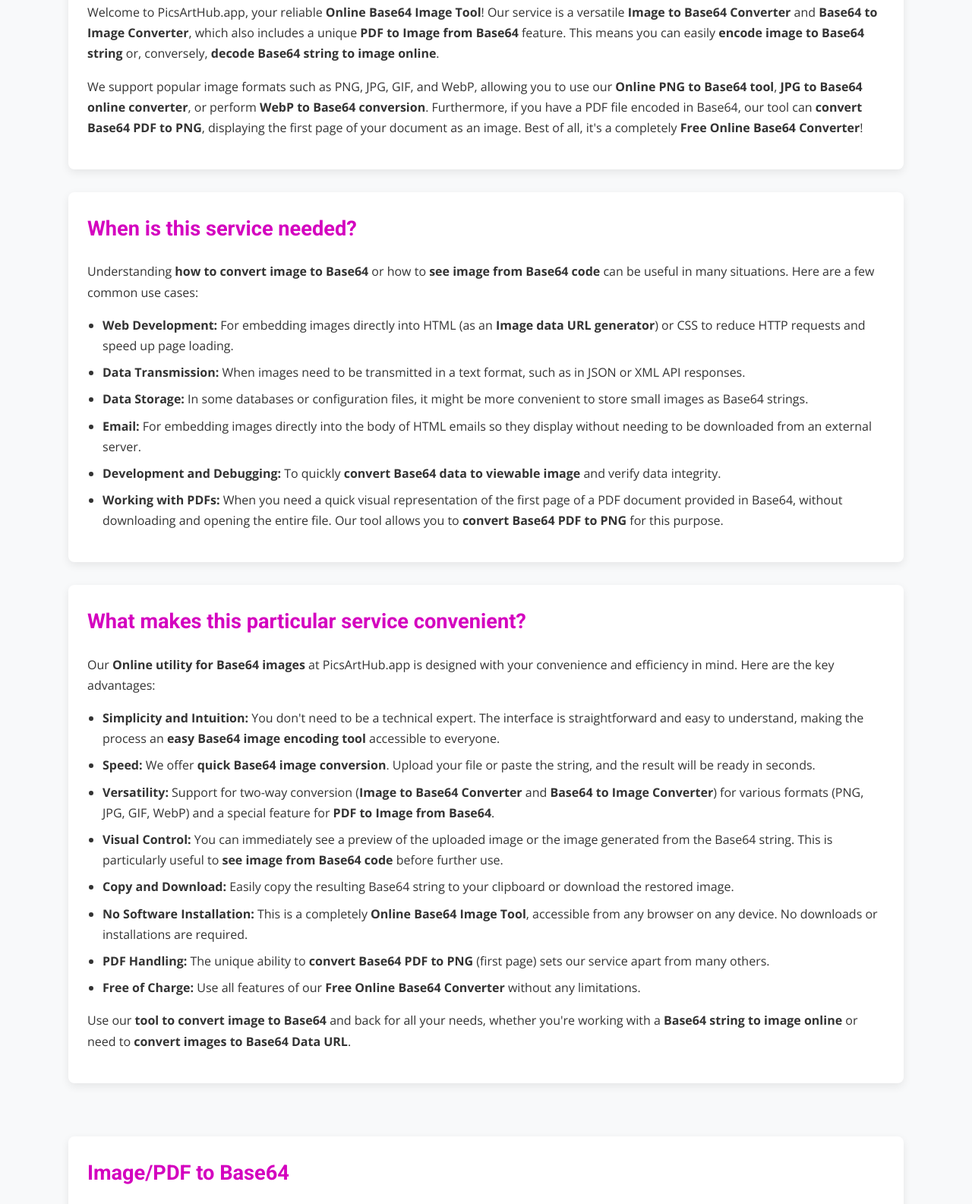
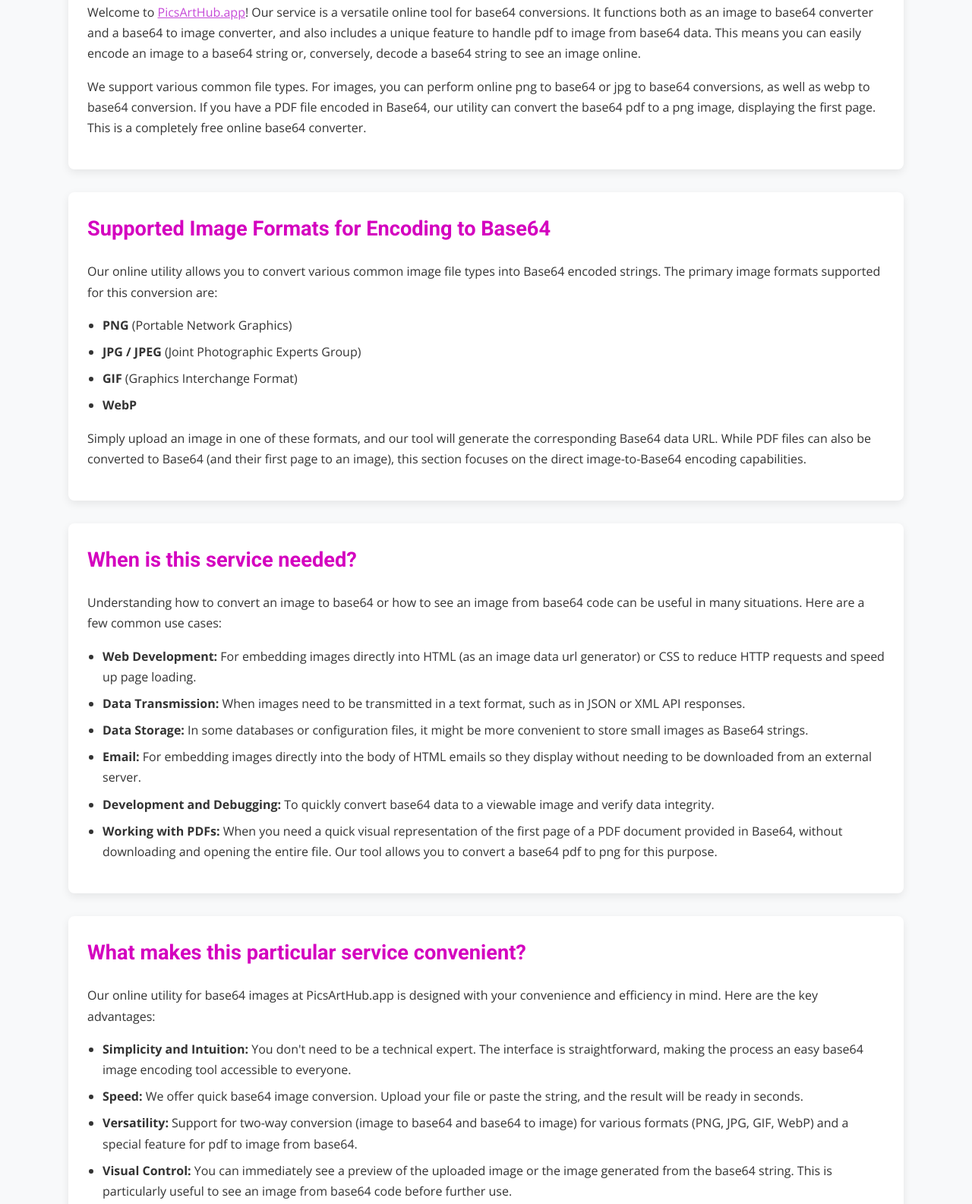
Before and after one commit to SpeedyIndexcom/Image-to-Base64-Converter, a plain HTML site: page image-to-base-converter.html in a window 1280 px wide. Shown: the part 370-1955 px from the top of the page at 76% size. Drawn offline with nearby package versions, Linux system fonts and the light colour scheme.

Commit message:
Update image-to-base-converter.html

```diff
--- a/image-to-base-converter.html
+++ b/image-to-base-converter.html
@@ -1,4 +1,3 @@
-
 <!DOCTYPE html>
 <html lang="en">
 <head>
@@ -137,6 +136,15 @@
          .info-text-block li {
             margin-bottom: 0.5em;
          }
+         .info-text-block a { /* Style for links within info blocks */
+            color: var(--secondary-accent);
+            text-decoration: underline;
+         }
+         .info-text-block a:hover {
+            color: var(--primary-accent);
+            text-decoration: none;
+         }
+
 
         .tool-section-wrapper {
              display: flex;
@@ -261,37 +269,49 @@
         <div class="container">
             <div class="info-text-block">
                 <h2>What is a Base64 Converter for Images and PDF?</h2>
-                <p>Welcome to PicsArtHub.app, your reliable <strong>Online Base64 Image Tool</strong>! Our service is a versatile <strong>Image to Base64 Converter</strong> and <strong>Base64 to Image Converter</strong>, which also includes a unique <strong>PDF to Image from Base64</strong> feature. This means you can easily <strong>encode image to Base64 string</strong> or, conversely, <strong>decode Base64 string to image online</strong>.</p>
-                <p>We support popular image formats such as PNG, JPG, GIF, and WebP, allowing you to use our <strong>Online PNG to Base64 tool</strong>, <strong>JPG to Base64 online converter</strong>, or perform <strong>WebP to Base64 conversion</strong>. Furthermore, if you have a PDF file encoded in Base64, our tool can <strong>convert Base64 PDF to PNG</strong>, displaying the first page of your document as an image. Best of all, it's a completely <strong>Free Online Base64 Converter</strong>!</p>
+                <p>Welcome to <a href="https://picsarthub.app/image-to-base-converter/">PicsArtHub.app</a>! Our service is a versatile online tool for base64 conversions. It functions both as an image to base64 converter and a base64 to image converter, and also includes a unique feature to handle pdf to image from base64 data. This means you can easily encode an image to a base64 string or, conversely, decode a base64 string to see an image online.</p>
+                <p>We support various common file types. For images, you can perform online png to base64 or jpg to base64 conversions, as well as webp to base64 conversion. If you have a PDF file encoded in Base64, our utility can convert the base64 pdf to a png image, displaying the first page. This is a completely free online base64 converter.</p>
+            </div>
+
+            <div class="info-text-block">
+                <h2>Supported Image Formats for Encoding to Base64</h2>
+                <p>Our online utility allows you to convert various common image file types into Base64 encoded strings. The primary image formats supported for this conversion are:</p>
+                <ul>
+                    <li><strong>PNG</strong> (Portable Network Graphics)</li>
+                    <li><strong>JPG / JPEG</strong> (Joint Photographic Experts Group)</li>
+                    <li><strong>GIF</strong> (Graphics Interchange Format)</li>
+                    <li><strong>WebP</strong></li>
+                </ul>
+                <p>Simply upload an image in one of these formats, and our tool will generate the corresponding Base64 data URL. While PDF files can also be converted to Base64 (and their first page to an image), this section focuses on the direct image-to-Base64 encoding capabilities.</p>
             </div>
 
             <div class="info-text-block">
                 <h2>When is this service needed?</h2>
-                <p>Understanding <strong>how to convert image to Base64</strong> or how to <strong>see image from Base64 code</strong> can be useful in many situations. Here are a few common use cases:</p>
+                <p>Understanding how to convert an image to base64 or how to see an image from base64 code can be useful in many situations. Here are a few common use cases:</p>
                 <ul>
-                    <li><strong>Web Development:</strong> For embedding images directly into HTML (as an <strong>Image data URL generator</strong>) or CSS to reduce HTTP requests and speed up page loading.</li>
+                    <li><strong>Web Development:</strong> For embedding images directly into HTML (as an image data url generator) or CSS to reduce HTTP requests and speed up page loading.</li>
                     <li><strong>Data Transmission:</strong> When images need to be transmitted in a text format, such as in JSON or XML API responses.</li>
                     <li><strong>Data Storage:</strong> In some databases or configuration files, it might be more convenient to store small images as Base64 strings.</li>
                     <li><strong>Email:</strong> For embedding images directly into the body of HTML emails so they display without needing to be downloaded from an external server.</li>
-                    <li><strong>Development and Debugging:</strong> To quickly <strong>convert Base64 data to viewable image</strong> and verify data integrity.</li>
-                    <li><strong>Working with PDFs:</strong> When you need a quick visual representation of the first page of a PDF document provided in Base64, without downloading and opening the entire file. Our tool allows you to <strong>convert Base64 PDF to PNG</strong> for this purpose.</li>
+                    <li><strong>Development and Debugging:</strong> To quickly convert base64 data to a viewable image and verify data integrity.</li>
+                    <li><strong>Working with PDFs:</strong> When you need a quick visual representation of the first page of a PDF document provided in Base64, without downloading and opening the entire file. Our tool allows you to convert a base64 pdf to png for this purpose.</li>
                 </ul>
             </div>
 
             <div class="info-text-block">
                 <h2>What makes this particular service convenient?</h2>
-                <p>Our <strong>Online utility for Base64 images</strong> at PicsArtHub.app is designed with your convenience and efficiency in mind. Here are the key advantages:</p>
+                <p>Our online utility for base64 images at PicsArtHub.app is designed with your convenience and efficiency in mind. Here are the key advantages:</p>
                 <ul>
-                    <li><strong>Simplicity and Intuition:</strong> You don't need to be a technical expert. The interface is straightforward and easy to understand, making the process an <strong>easy Base64 image encoding tool</strong> accessible to everyone.</li>
-                    <li><strong>Speed:</strong> We offer <strong>quick Base64 image conversion</strong>. Upload your file or paste the string, and the result will be ready in seconds.</li>
-                    <li><strong>Versatility:</strong> Support for two-way conversion (<strong>Image to Base64 Converter</strong> and <strong>Base64 to Image Converter</strong>) for various formats (PNG, JPG, GIF, WebP) and a special feature for <strong>PDF to Image from Base64</strong>.</li>
-                    <li><strong>Visual Control:</strong> You can immediately see a preview of the uploaded image or the image generated from the Base64 string. This is particularly useful to <strong>see image from Base64 code</strong> before further use.</li>
+                    <li><strong>Simplicity and Intuition:</strong> You don't need to be a technical expert. The interface is straightforward, making the process an easy base64 image encoding tool accessible to everyone.</li>
+                    <li><strong>Speed:</strong> We offer quick base64 image conversion. Upload your file or paste the string, and the result will be ready in seconds.</li>
+                    <li><strong>Versatility:</strong> Support for two-way conversion (image to base64 and base64 to image) for various formats (PNG, JPG, GIF, WebP) and a special feature for pdf to image from base64.</li>
+                    <li><strong>Visual Control:</strong> You can immediately see a preview of the uploaded image or the image generated from the base64 string. This is particularly useful to see an image from base64 code before further use.</li>
                     <li><strong>Copy and Download:</strong> Easily copy the resulting Base64 string to your clipboard or download the restored image.</li>
-                    <li><strong>No Software Installation:</strong> This is a completely <strong>Online Base64 Image Tool</strong>, accessible from any browser on any device. No downloads or installations are required.</li>
-                    <li><strong>PDF Handling:</strong> The unique ability to <strong>convert Base64 PDF to PNG</strong> (first page) sets our service apart from many others.</li>
-                    <li><strong>Free of Charge:</strong> Use all features of our <strong>Free Online Base64 Converter</strong> without any limitations.</li>
+                    <li><strong>No Software Installation:</strong> This is a completely online base64 image tool, accessible from any browser on any device. No downloads or installations are required.</li>
+                    <li><strong>PDF Handling:</strong> The unique ability to convert a base64 pdf to png (first page) sets our service apart from many others.</li>
+                    <li><strong>Free of Charge:</strong> Use all features of our free online base64 converter without any limitations.</li>
                 </ul>
-                <p>Use our <strong>tool to convert image to Base64</strong> and back for all your needs, whether you're working with a <strong>Base64 string to image online</strong> or need to <strong>convert images to Base64 Data URL</strong>.</p>
+                <p>Use our tool to convert images to base64 and back for all your needs, whether you're working with a base64 string to see an image online or need to convert images to a base64 data url.</p>
             </div>
         </div>
 
```
